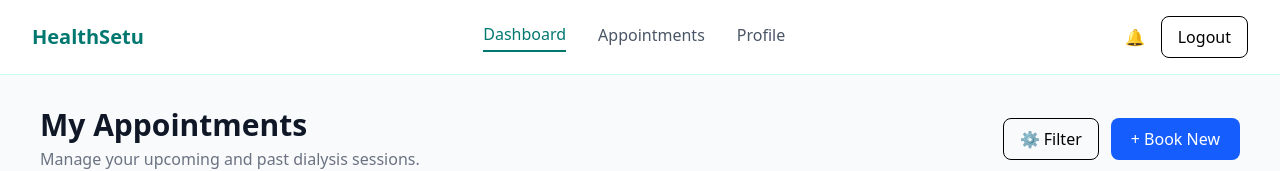
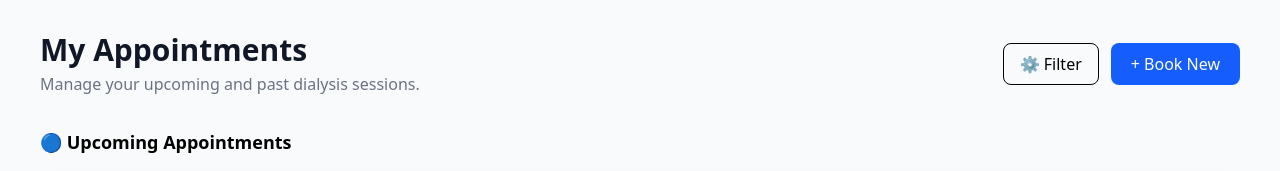
Before and after one commit to AKSHATcseb/HealthSetu, a React (Vite) app in the folder CLIENT/: page /myappointments in a window 1280 px wide. Shown: the top 171 px of the page. Built offline with nearby package versions, Linux system fonts and the light colour scheme.

Commit message:
My Apponitments page designing

```diff
--- a/CLIENT/src/pages/Patient/MyAppointments.jsx
+++ b/CLIENT/src/pages/Patient/MyAppointments.jsx
@@ -10,7 +10,6 @@ import PastAppointmentCard from '../../components/MyAppointments/PastAppointment
 const MyAppointments = () => {
   return (
     <div>
-      <Navbar/>
       <AppointmentsPage/>
       <PageHeader/>
       <UpcomingAppointments/>
```
